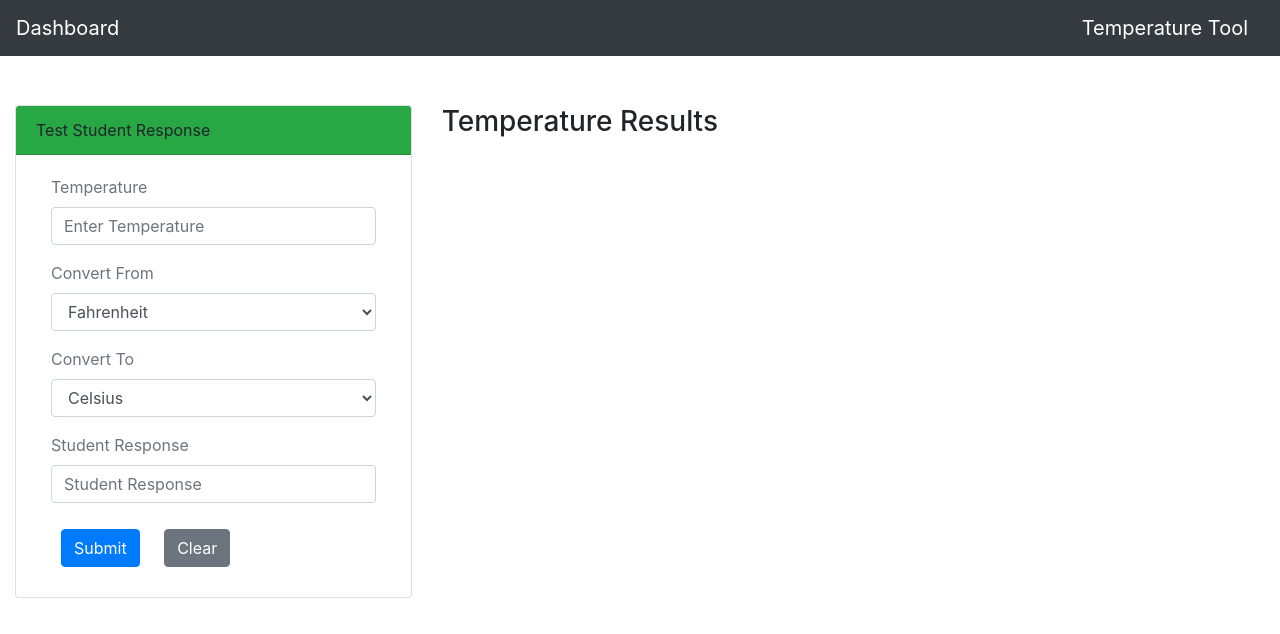
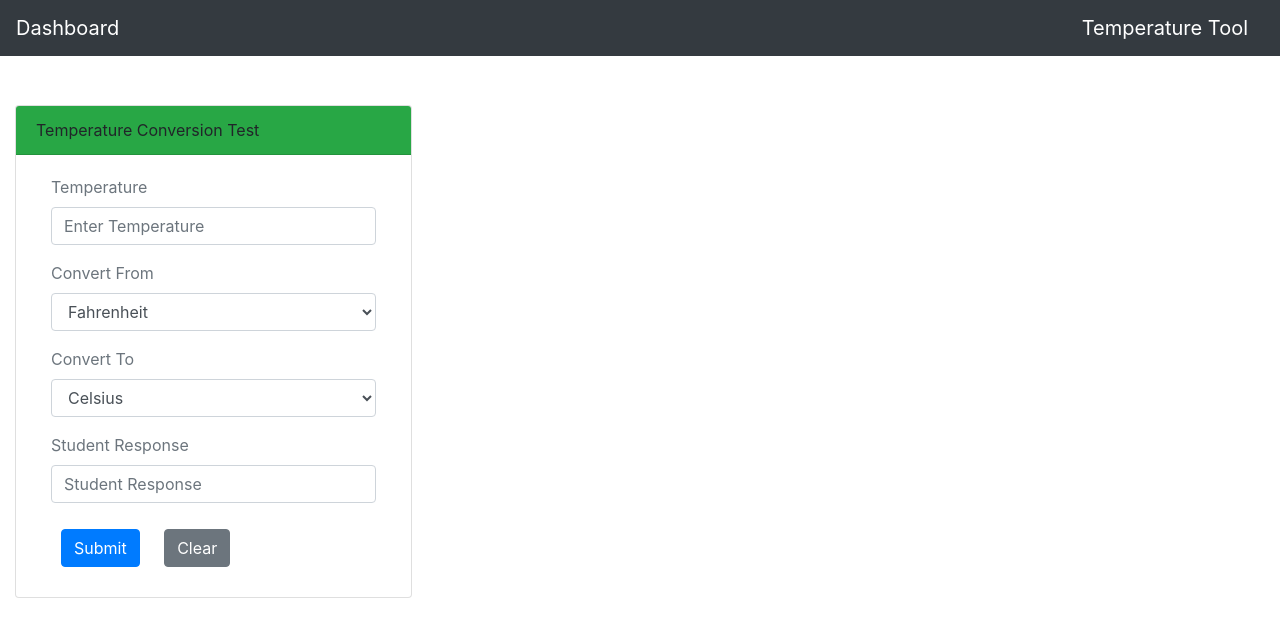
Before and after one commit to waltertschwe/temperature_conversion, a React (Create React App) app in the folder fe/: page /temperature-tool in a window 1280 px wide. Shown: the top 634 px of the page. Built offline with nearby package versions, Linux system fonts and the light colour scheme.

Commit message:
working correct/wrong

```diff
--- a/fe/src/App.js
+++ b/fe/src/App.js
@@ -14,7 +14,7 @@ const TemperatureTool = () => (
 )
 
 const Dashboard = () => (
-    <div class="mt-5 ml-5">
+    <div className="mt-5 ml-5">
       <h3>Dashboard</h3>
     </div>
 )
@@ -24,7 +24,6 @@ class App extends Component {
     return (
       <div>
         <Header />
-        <div></div>
         <Route path="/temperature-tool" component={TemperatureTool} />
         <Route path="/dashboard" component={Dashboard} />
       </div>
--- a/fe/src/containers/TemperatureToolContainer.js
+++ b/fe/src/containers/TemperatureToolContainer.js
@@ -82,7 +82,7 @@ class TemperatureToolContainer extends Component {
     } else {
       let conversion_type = convert_from + "_to_" + convert_to
 
-      data.converstion_type = conversion_type
+      data.conversion_type = conversion_type
       data.input_temp = parseFloat(input_temp)
       data.student_response = parseFloat(student_response)
     }
@@ -99,8 +99,16 @@ class TemperatureToolContainer extends Component {
     })
     .then(response => response.json())
     .then(data => {
-      //this.setState({results: data.lowest_cost_ndc})
-      console.log("data = ", data)
+
+      console.log("update state = ", this.state)
+      if(data.result.is_correct) {
+        let displayMessage = "Correct!"
+        data.result.displayMessage = displayMessage
+      } else {
+        let displayMessage = "Wrong!"
+        data.result.displayMessage = displayMessage
+      }
+      this.setState({results: data.result})
     })
     .catch(error => console.error(error))
   }
@@ -108,13 +116,14 @@ class TemperatureToolContainer extends Component {
   render() {
     return (
       <div className="container-fluid">
-      <div className="row mt-5">
-        <div className="col-md-12"></div>
-      </div>
+        <div className="row mt-5">
+          <div className="col-md-12">
+          </div>
+        </div>
         <div className="row">
           <div className="col-md-4">
              <div className="card">
-                <div className="card-header bg-success">Test Student Response</div>
+                <div className="card-header bg-success">Temperature Conversion Test</div>
                   <div className="card-body text-secondary">
                   <span className="card-text">
                   <form className="container-fluid" onSubmit={this.handleFormSubmit}>
@@ -174,11 +183,11 @@ class TemperatureToolContainer extends Component {
                  </div>
                </div>
            </div>
-           <div className="col-md-8">
-             <h3>Temperature Results </h3>
-
+           <div className="col-md-4">
+              <div>{this.state.results.displayMessage}</div>
+              <div>{this.state.results.conversion_result}</div>
            </div>
-        </div>
+         </div>
       </div>
      );
    }
```
Also changed, not shown: 1 other file (tests, documents, lock files or other folders).
